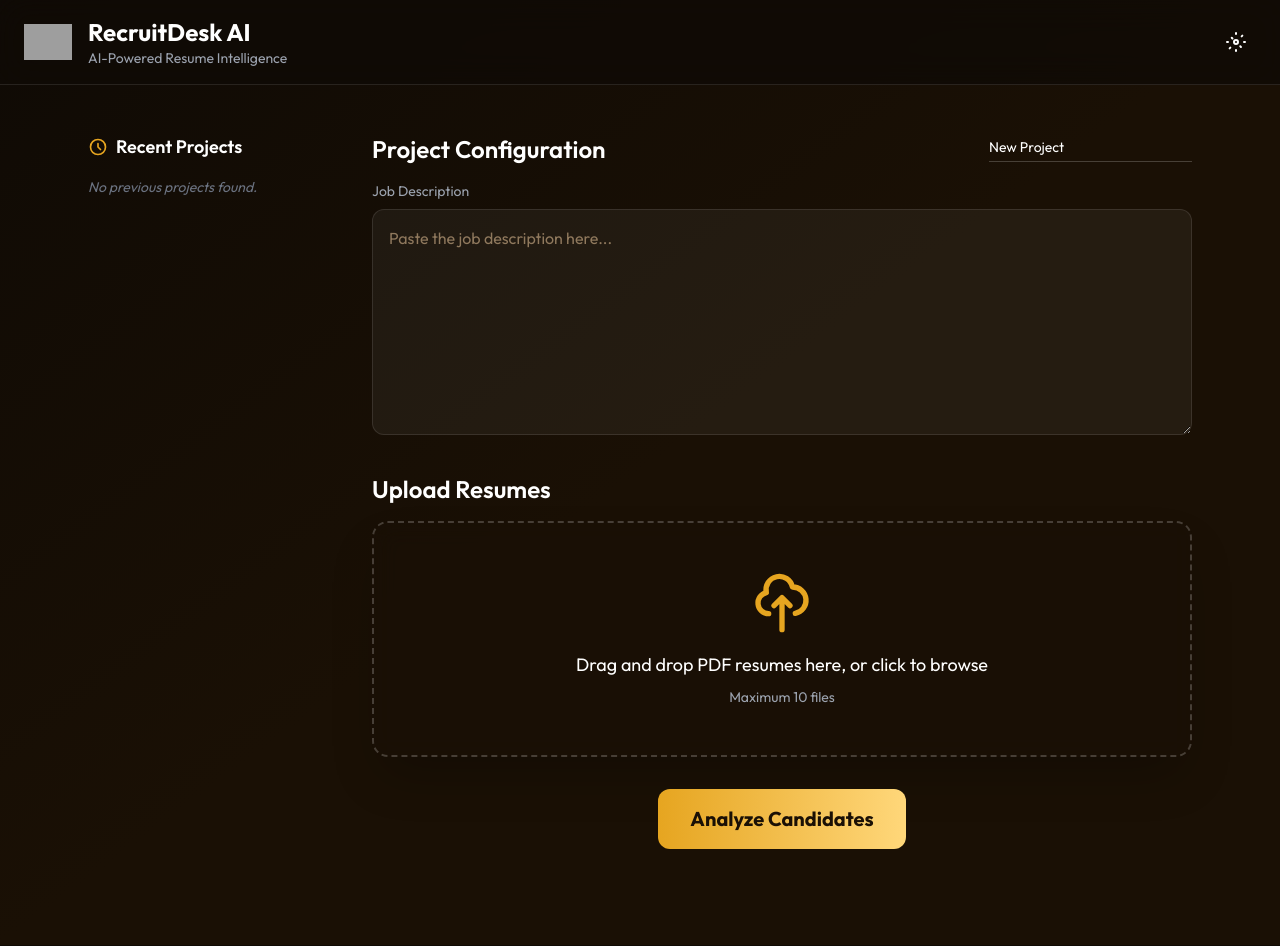
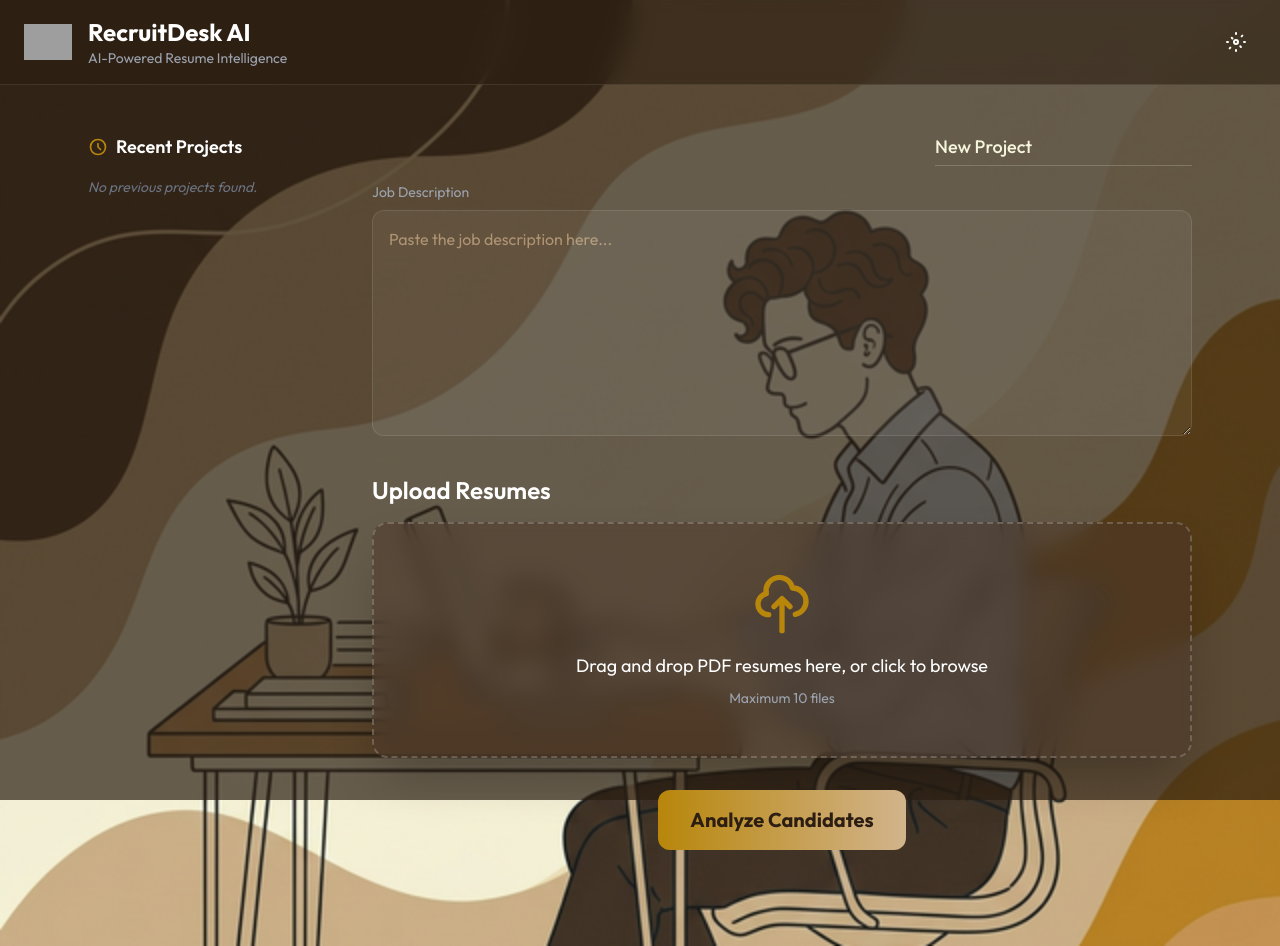
Before and after one commit to avy2025/RecruitDesk, a React (Vite) app in the folder frontend/: page / in a window 1280 px wide. Built offline with nearby package versions, Linux system fonts and the light colour scheme; grey boxes are pictures that could not be loaded.

Commit message:
feat(frontend): redesign UI with earthy minimalist theme and custom line-art background

```diff
--- a/frontend/src/components/Dashboard.jsx
+++ b/frontend/src/components/Dashboard.jsx
@@ -226,13 +226,13 @@ const Dashboard = () => {
         });
 
     return (
-        <div className="min-h-screen bg-gradient-to-br from-dark-bg via-[#1A1005] to-dark-card">
+        <div className="min-h-screen bg-transparent">
             {/* Header */}
             <motion.header
                 initial={{ opacity: 0, y: -20 }}
                 animate={{ opacity: 1, y: 0 }}
                 transition={{ duration: 0.6 }}
-                className="sticky top-0 z-40 backdrop-blur-lg bg-dark-bg bg-opacity-80 border-b border-white border-opacity-10"
+                className="sticky top-0 z-40 backdrop-blur-md bg-earth-dark bg-opacity-60 border-b border-earth-cream border-opacity-10"
             >
                 <div className="container mx-auto px-6 py-4 flex items-center justify-between">
                     <div className="flex items-center gap-4">
@@ -293,12 +293,12 @@ const Dashboard = () => {
                             className="mb-8"
                         >
                             <div className="flex justify-between items-center mb-4">
-                                <h2 className="text-2xl font-semibold text-white">Project Configuration</h2>
+                                <div className="w-1/2"></div>
                                 <input
                                     type="text"
                                     value={projectName}
                                     onChange={(e) => setProjectName(e.target.value)}
-                                    className="bg-transparent border-b border-white border-opacity-20 text-white text-sm focus:outline-none focus:border-primary-topaz pb-1"
+                                    className="bg-transparent border-b border-earth-cream border-opacity-20 text-earth-cream text-lg font-medium focus:outline-none focus:border-earth-tan pb-1"
                                     placeholder="Enter project name..."
                                 />
                             </div>
--- a/frontend/src/components/ResultCard.jsx
+++ b/frontend/src/components/ResultCard.jsx
@@ -131,8 +131,8 @@ const ResultCard = ({ filename, matchPercentage, matchDetails, summary, yoe, top
                                             <Radar
                                                 name="Candidate"
                                                 dataKey="A"
-                                                stroke="#E6A520"
-                                                fill="#E6A520"
+                                                stroke="#B8860B"
+                                                fill="#B8860B"
                                                 fillOpacity={0.5}
                                             />
                                         </RadarChart>
--- a/frontend/src/index.css
+++ b/frontend/src/index.css
@@ -3,15 +3,15 @@
 @tailwind utilities;
 
 :root {
-  --primary-gold: #E6A520;
-  --secondary-topaz: #FFD77A;
-  --topaz-cream: #FFF8E7;
-  --deep-bronze: #1A1005;
-  --amber-brown: #7A4A00;
-  --dark-bg: #0F0A05;
-  --card-bg: rgba(26, 16, 5, 0.6);
-  --text-white: #FFF8E7;
-  --text-gray: #D4B08C;
+  --primary-gold: #B8860B;
+  --secondary-topaz: #D2B48C;
+  --topaz-cream: #F5F5DC;
+  --deep-bronze: #4A3728;
+  --amber-brown: #2C1E12;
+  --dark-bg: #2C1E12;
+  --card-bg: rgba(74, 55, 40, 0.5);
+  --text-white: #F5F5DC;
+  --text-gray: #D2B48C;
 }
 
 :root.light-mode {
@@ -30,6 +30,11 @@
 
 body {
   background-color: var(--dark-bg);
+  background-image: url('/recruitdesk_redesign_bg.png');
+  background-size: cover;
+  background-position: center;
+  background-attachment: fixed;
+  background-repeat: no-repeat;
   color: var(--text-white);
   font-family: 'Outfit', 'Inter', system-ui, -apple-system, BlinkMacSystemFont, 'Segoe UI', 'Roboto', 'Oxygen',
     'Ubuntu', 'Cantarell', 'Fira Sans', 'Droid Sans', 'Helvetica Neue',
@@ -39,6 +44,18 @@ body {
   min-height: 100vh;
   overflow-x: hidden;
   transition: background-color 0.3s ease, color 0.3s ease;
+}
+
+body::before {
+  content: "";
+  position: fixed;
+  top: 0;
+  left: 0;
+  width: 100%;
+  height: 100%;
+  background: rgba(44, 30, 18, 0.7);
+  /* Overlay to ensure readability */
+  z-index: -1;
 }
 
 .light-mode body {
@@ -72,7 +89,7 @@ body {
   }
 
   .glow-button {
-    @apply bg-gradient-to-r from-primary-topaz to-primary-topaz-light text-deep-bronze font-bold py-4 px-8 rounded-xl transition-all duration-300 hover:shadow-lg hover:shadow-primary-topaz/50 hover:scale-105 active:scale-95 disabled:opacity-50 disabled:cursor-not-allowed disabled:hover:scale-100;
+    @apply bg-gradient-to-r from-primary-topaz to-primary-topaz-light text-earth-dark font-bold py-4 px-8 rounded-xl transition-all duration-300 hover:shadow-lg hover:shadow-primary-topaz/50 hover:scale-105 active:scale-95 disabled:opacity-50 disabled:cursor-not-allowed disabled:hover:scale-100;
   }
 
   .input-field {
@@ -103,12 +120,12 @@ body {
 }
 
 ::-webkit-scrollbar-thumb {
-  background: rgba(230, 165, 32, 0.5);
+  background: rgba(184, 134, 11, 0.5);
   border-radius: 4px;
 }
 
 ::-webkit-scrollbar-thumb:hover {
-  background: rgba(230, 165, 32, 0.8);
+  background: rgba(184, 134, 11, 0.8);
 }
 
 /* Progress Bar Animation */
--- a/frontend/tailwind.config.js
+++ b/frontend/tailwind.config.js
@@ -8,17 +8,20 @@ export default {
         extend: {
             colors: {
                 primary: {
-                    topaz: '#E6A520',
-                    'topaz-light': '#FFD77A',
-                    'topaz-cream': '#FFF8E7',
+                    topaz: '#B8860B', // Earthy Gold/Tan
+                    'topaz-light': '#D2B48C',
+                    'topaz-cream': '#F5F5DC',
                 },
-                deep: {
-                    bronze: '#1A1005',
-                    'bronze-dark': '#0F0A05',
+                earth: {
+                    brown: '#4A3728',
+                    beige: '#D2B48C',
+                    cream: '#F5F5DC',
+                    tan: '#B8860B',
+                    dark: '#2C1E12',
                 },
                 dark: {
-                    bg: '#0F0A05',
-                    card: '#1A1005',
+                    bg: '#2C1E12',
+                    card: 'rgba(74, 55, 40, 0.4)',
                 }
             },
             animation: {
```
Also changed, not shown: frontend/public/recruitdesk_redesign_bg.png (added).
